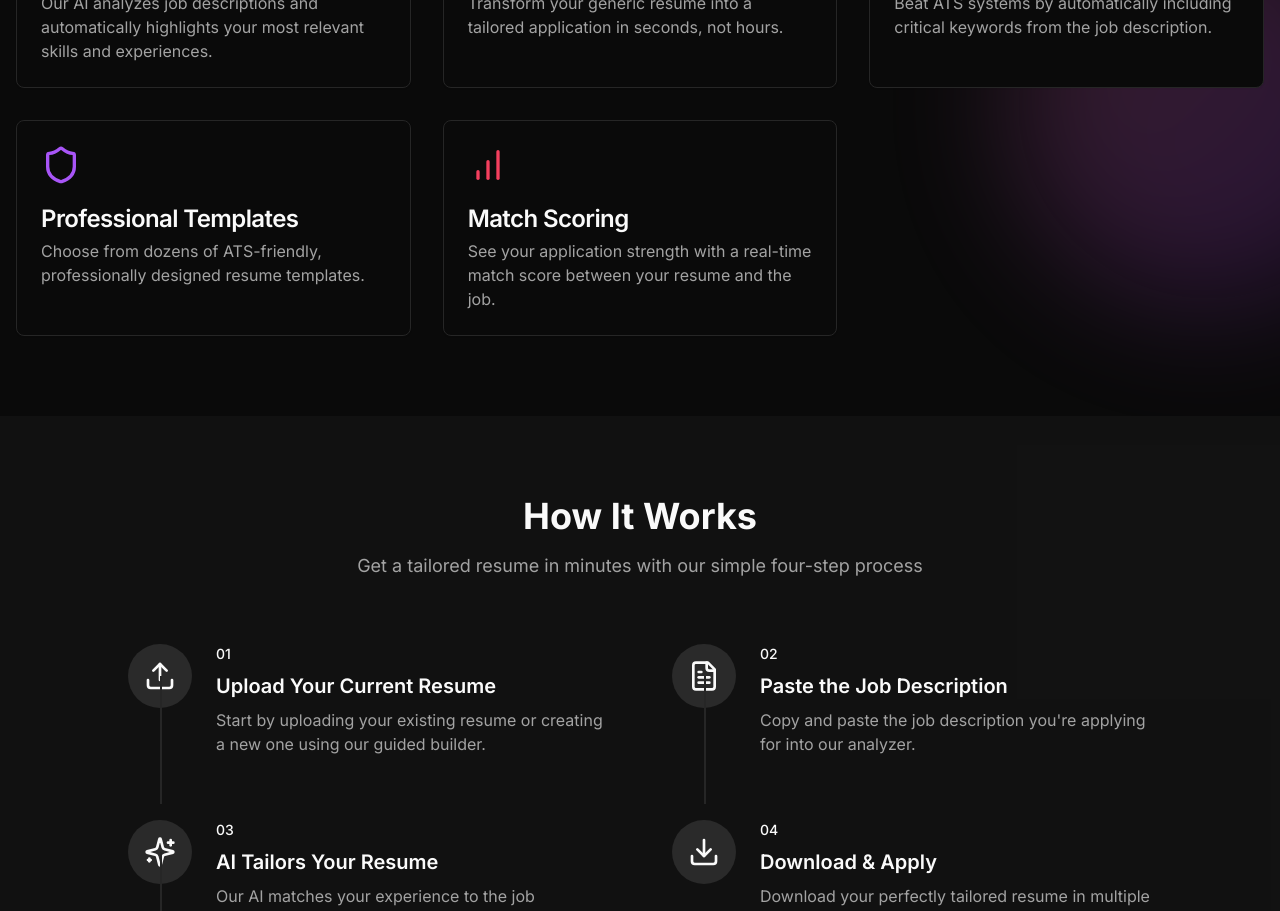
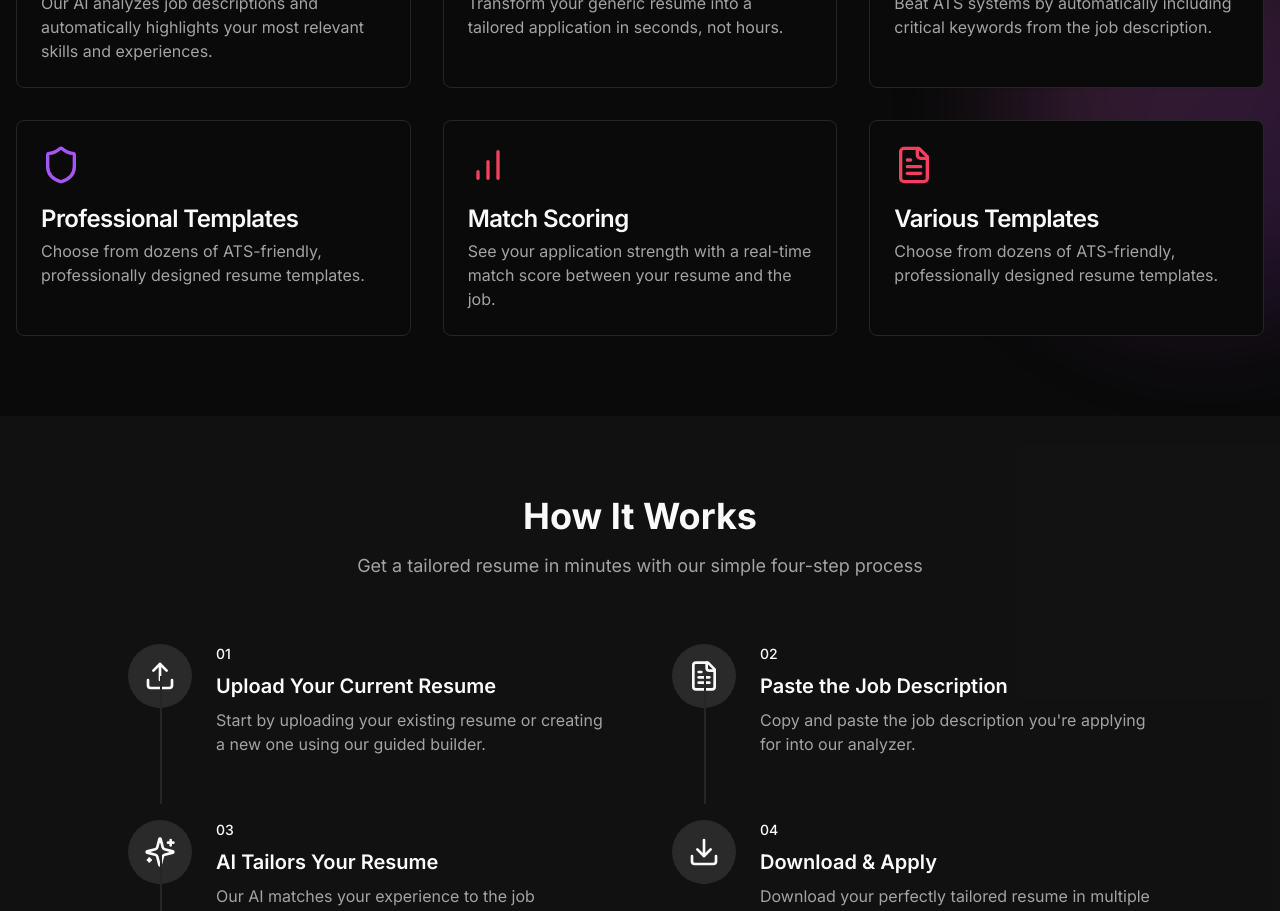
Before and after one commit to HarithSami/cv-studio-landing, a Next.js app: page / in a window 1280 px wide. Shown: the part 1080-1991 px from the top of the page. Built offline with nearby package versions, Linux system fonts and the light colour scheme.

Commit message:
templates mentioned

```diff
--- a/components/features-section.tsx
+++ b/components/features-section.tsx
@@ -2,7 +2,7 @@
 
 import { motion } from "@/components/motion-wrapper";
 import { Card, CardContent, CardDescription, CardHeader, CardTitle } from "@/components/ui/card";
-import { Sparkles, Zap, Target, Shield, BarChart, Clock } from "lucide-react";
+import { Sparkles, Zap, Target, Shield, BarChart, Clock, FileText } from "lucide-react";
 
 const features = [
   {
@@ -29,6 +29,11 @@ const features = [
     icon: <BarChart className="h-10 w-10 text-rose-500" />,
     title: "Match Scoring",
     description: "See your application strength with a real-time match score between your resume and the job."
+  },
+  {
+    icon: <FileText className="h-10 w-10 text-rose-500" />,
+    title: "Various Templates",
+    description: "Choose from dozens of ATS-friendly, professionally designed resume templates."
   }
 ];
 
```
